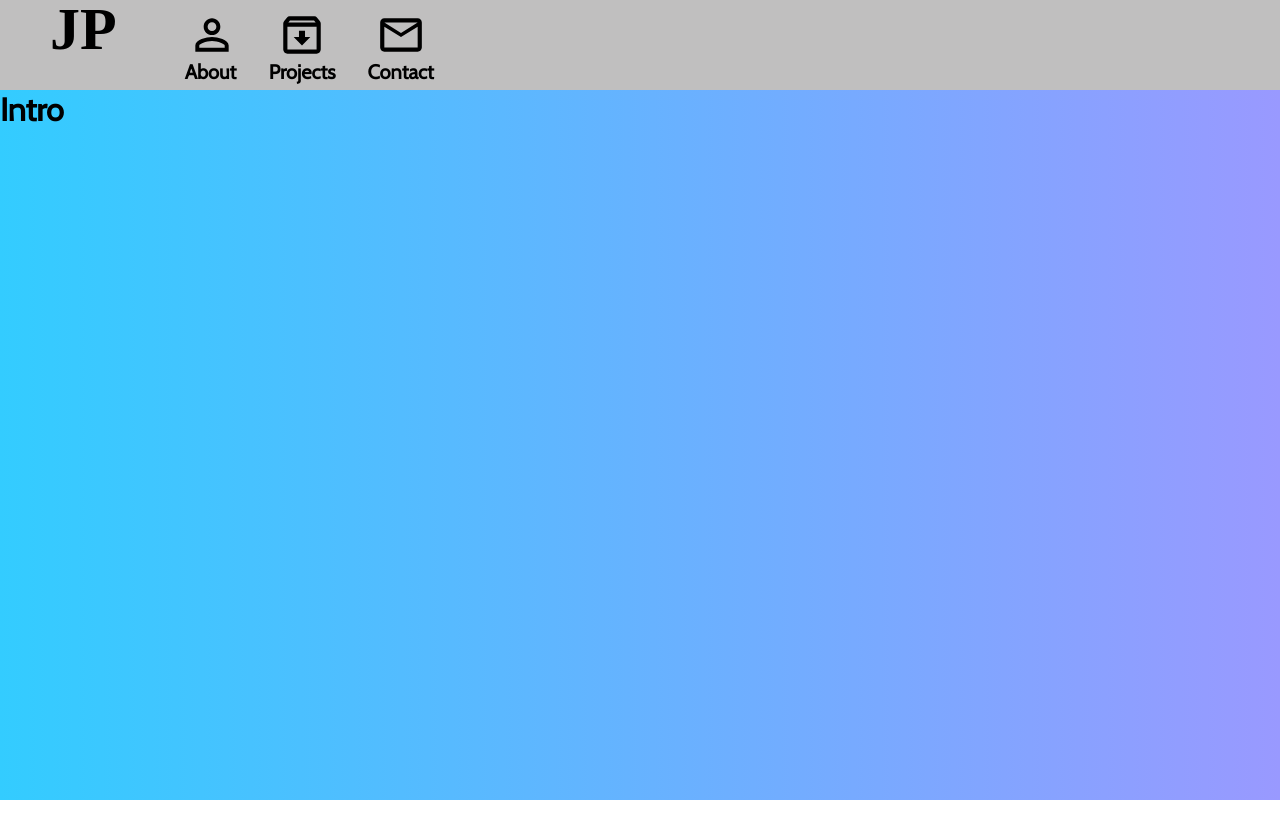
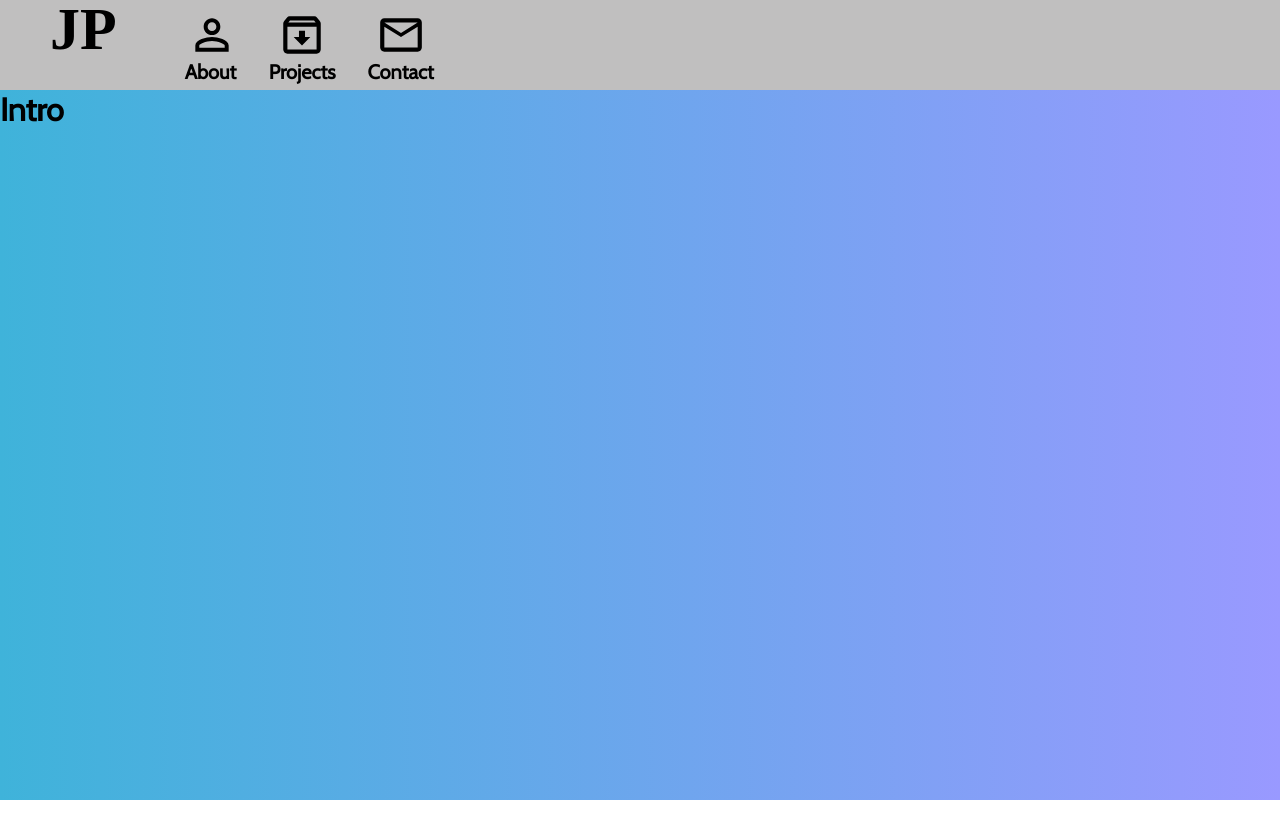
Before and after one commit to jesspesale/portfolio-site, a React (Create React App) app: page / in a window 1280 px wide. Shown: the top 838 px of the page. Built offline with nearby package versions, Linux system fonts and the light colour scheme.

Commit message:
changed background color slightly

```diff
--- a/src/App.css
+++ b/src/App.css
@@ -5,7 +5,7 @@
 
 .app {
   font-family: 'Cabin', sans-serif;
-  background: linear-gradient(to right, #33ccff 0%, #9999ff 100%);
+  background: linear-gradient(to right, #3fb3da 0%, #9999ff 100%);
   scroll-behavior: smooth;
   height: 100vh;
 }
```
